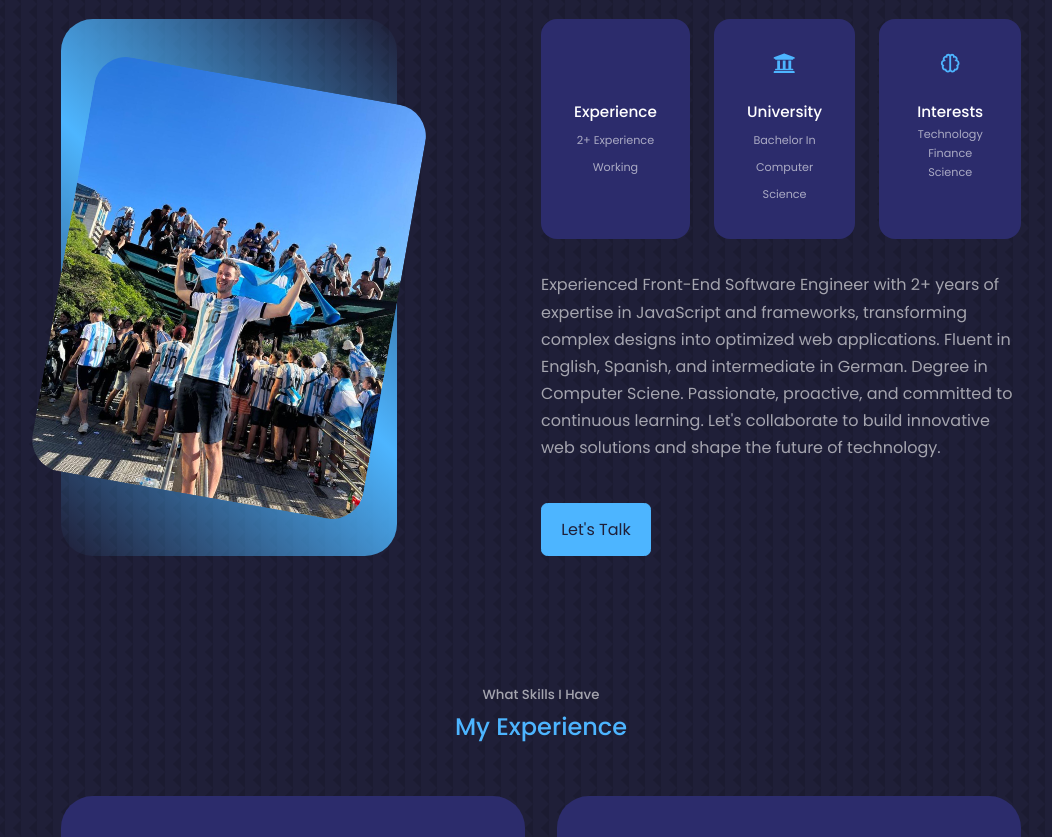
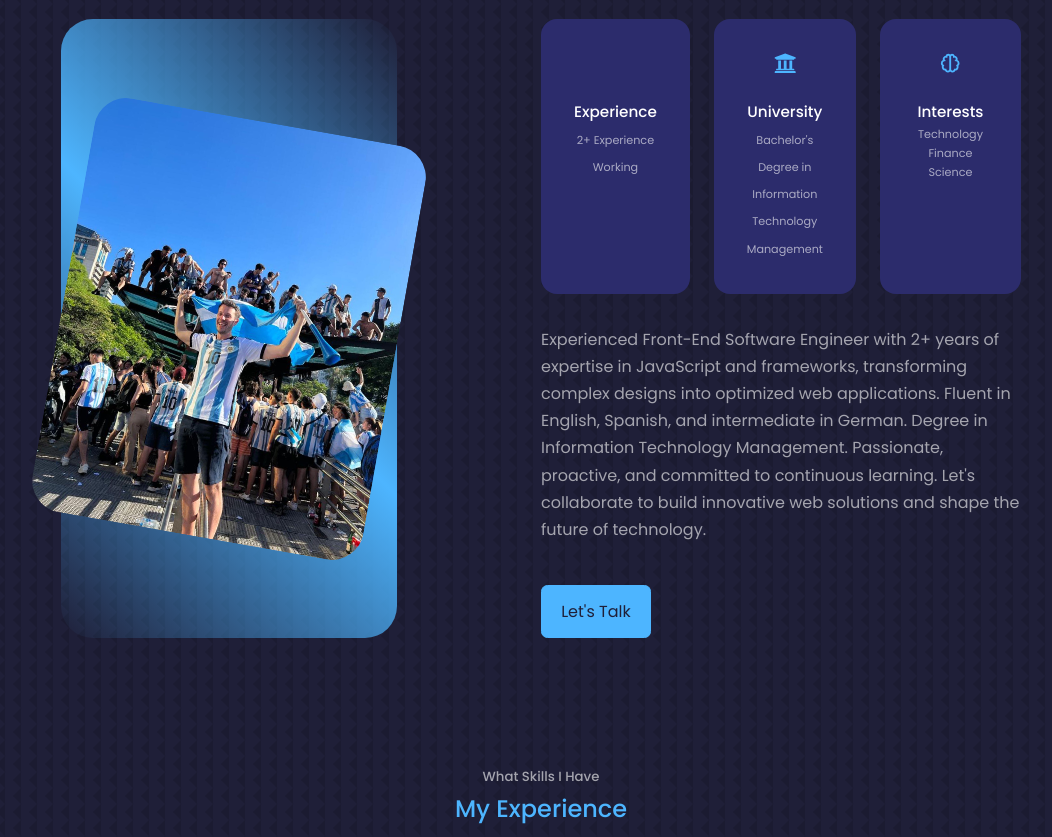
Before and after one commit to NicolasVenzmer/portfolio-v2, a React (Create React App) app: page / in a window 1280 px wide. Shown: the part 1020-1857 px from the top of the page, without its empty margins (99-1151 px from the left). Built offline with nearby package versions, Linux system fonts and the light colour scheme; some icons are missing.

Commit message:
refactor(app): change personal data

```diff
--- a/src/components/about/About.jsx
+++ b/src/components/about/About.jsx
@@ -26,7 +26,7 @@ const About = () => {
             <article className="about__card">
               <FaUniversity className="about__icon" />
               <h5>University</h5>
-              <small>Bachelor In Computer Science</small>
+              <small>Bachelor's Degree in Information Technology Management</small>
             </article>
             <article className="about__card">
               <BiBrain className="about__icon" />
@@ -42,7 +42,7 @@ const About = () => {
             Experienced Front-End Software Engineer with 2+ years of expertise
             in JavaScript and frameworks, transforming complex designs into
             optimized web applications. Fluent in English, Spanish, and
-            intermediate in German. Degree in Computer Sciene. Passionate, proactive, and committed to continuous
+            intermediate in German. Degree in Information Technology Management. Passionate, proactive, and committed to continuous
             learning. Let's collaborate to build innovative web solutions and
             shape the future of technology.
           </p>
--- a/src/components/header/Header.jsx
+++ b/src/components/header/Header.jsx
@@ -12,7 +12,7 @@ const Header = () => {
       showCursor: true,
       backDelay: 1500,
       backSpeed: 60,
-      strings: ["ReactJS", "NextJS", "JavaScript", "HTML", "CSS"],
+      strings: ["ReactJS", "NextJS", "JavaScript", "TypeScript", "NodeJS", "HTML", "CSS"],
     });
   }, []);
   return (
@@ -21,7 +21,7 @@ const Header = () => {
         <h5>Hi There, I'm</h5>
         <h1>Nicolas Venzmer</h1>
         <h5 className="text-light">
-          Front-End Engineer <span ref={textRef}></span>
+          Software Engineer <span ref={textRef}></span>
         </h5>
         <CTA />
         <HeaderSocials />
```
